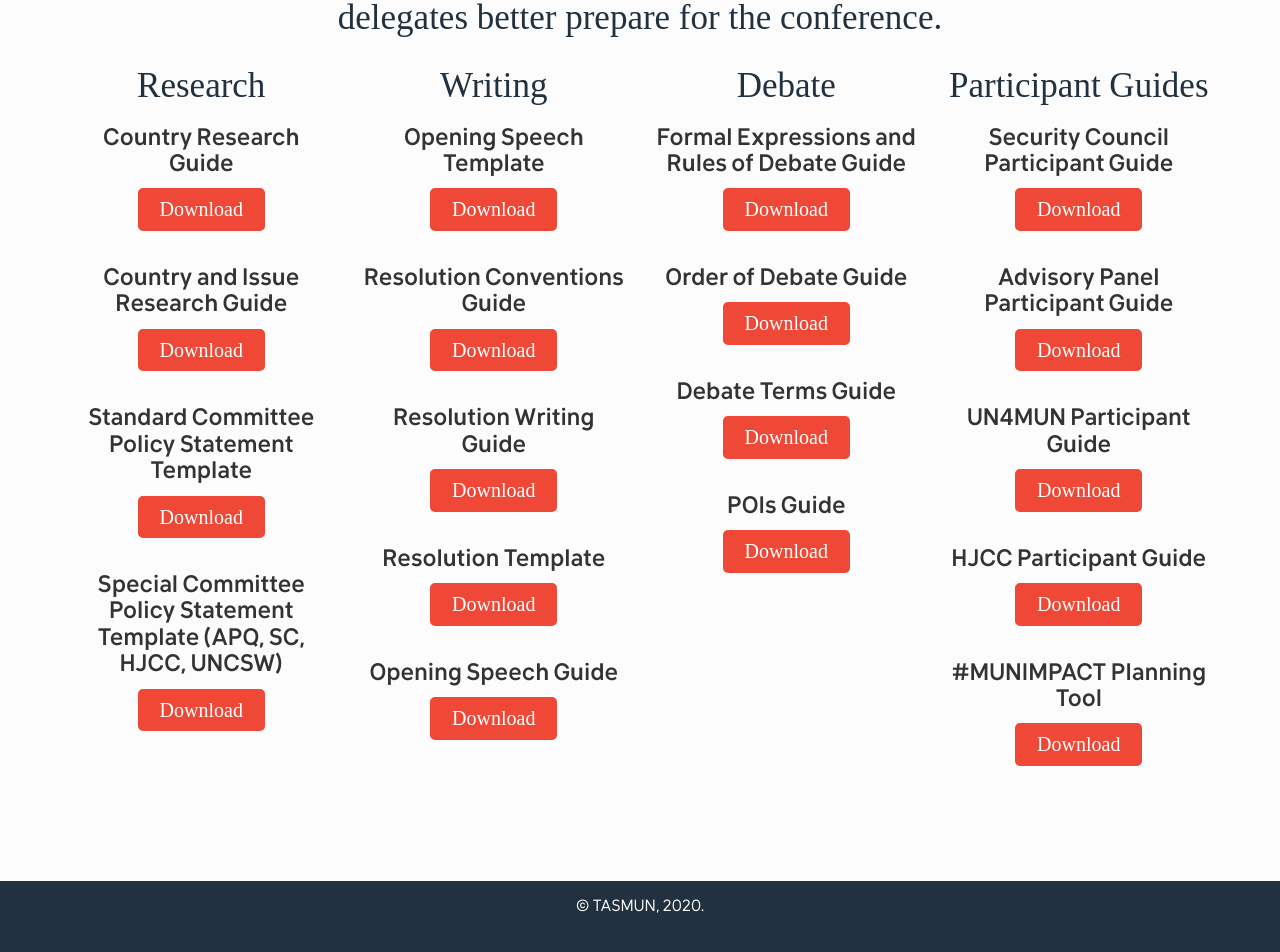
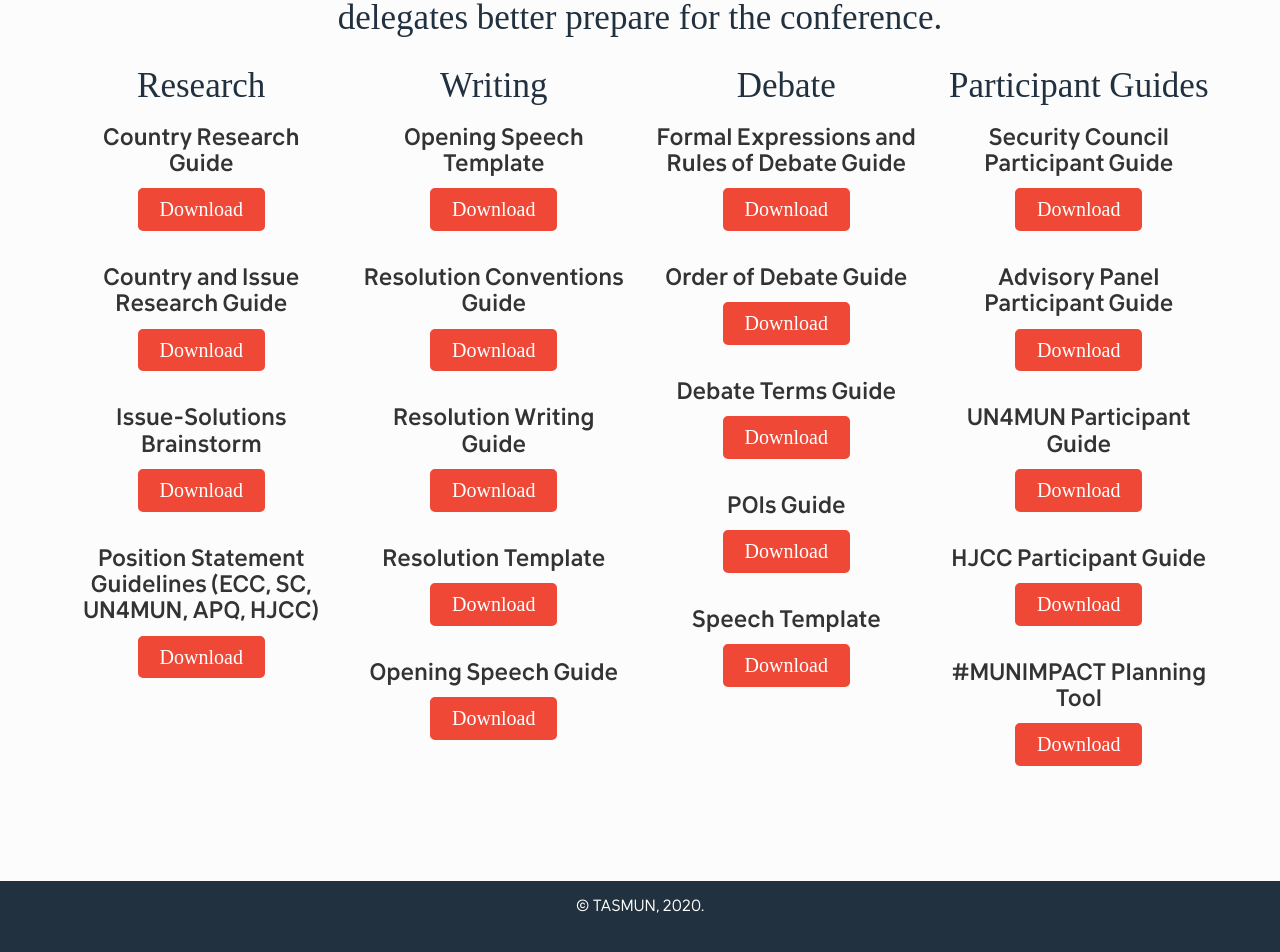
Before and after one commit to alexandernext/tasmun, a Jekyll site: the page built from resources.html, in a window 1280 px wide. Shown: the part 336-1288 px from the top of the page. Built offline with Jekyll 4.4.1, drawn with Linux system fonts in a browser that asks for light colours; some web fonts are replaced.

Commit message:
update: resources

```diff
--- a/resources.html
+++ b/resources.html
@@ -24,16 +24,18 @@ title: Resources
     >
   </div>
   <div class="item">
-    <h3 class="item-title">Standard Committee Policy Statement Template</h3>
-    <a href="assets/guides/policy-statements.pdf" class="btn btn-info"
+    <h3 class="item-title">Issue-Solutions Brainstorm</h3>
+    <a href="assets/guides/issue-solutions-brainstorm.pdf" class="btn btn-info"
       >Download</a
     >
   </div>
   <div class="item">
     <h3 class="item-title">
-      Special Committee Policy Statement Template (APQ, SC, HJCC, UNCSW)
+      Position Statement Guidelines (ECC, SC, UN4MUN, APQ, HJCC)
     </h3>
-    <a href="assets/guides/advisory-policy-statements.pdf" class="btn btn-info"
+    <a
+      href="assets/guides/position-statement-guidelines.pdf"
+      class="btn btn-info"
       >Download</a
     >
   </div>
@@ -97,6 +99,14 @@ title: Resources
       >Download</a
     >
   </div>
+  <div class="item">
+    <h3 class="item-title">
+      Speech Template
+    </h3>
+    <a href="assets/guides/speech-template.pdf" class="btn btn-info"
+      >Download</a
+    >
+  </div>
 </div>
 <div class="col-md-3 guides">
   <h2 class="section-heading">Participant Guides</h2>
```
Also changed, not shown: 5 other files.
